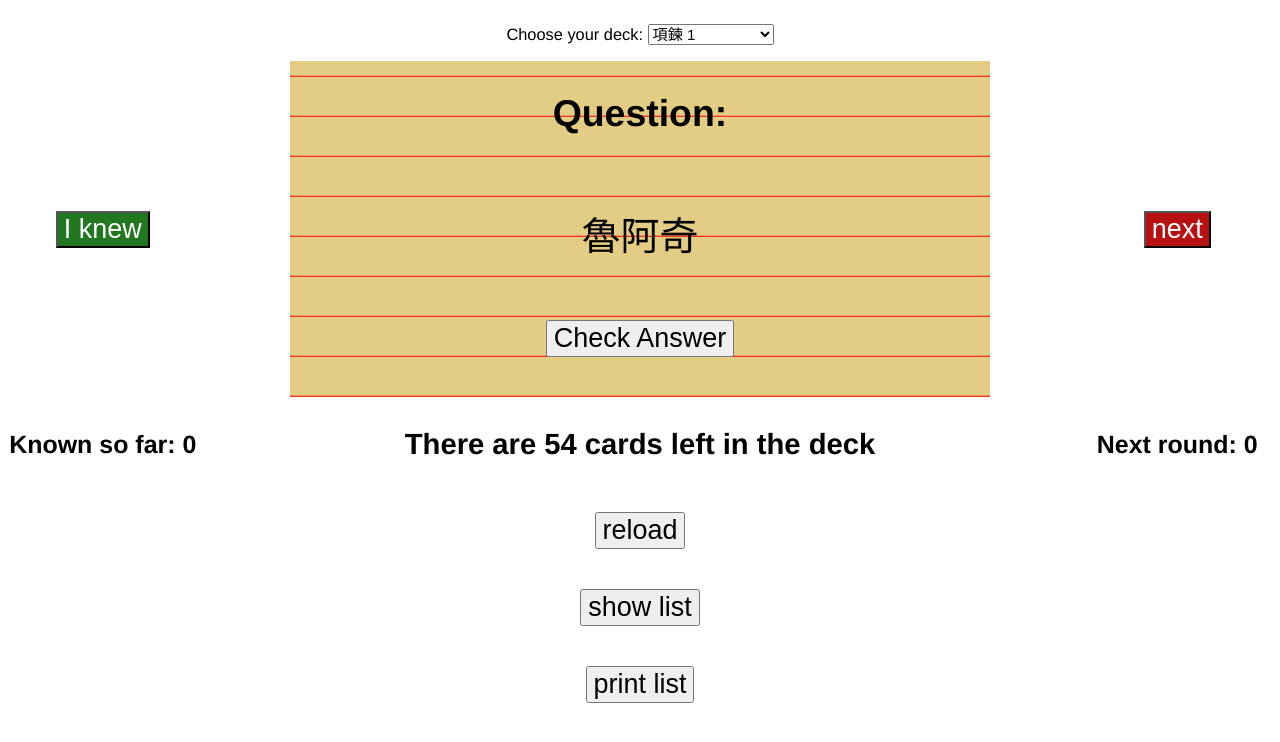
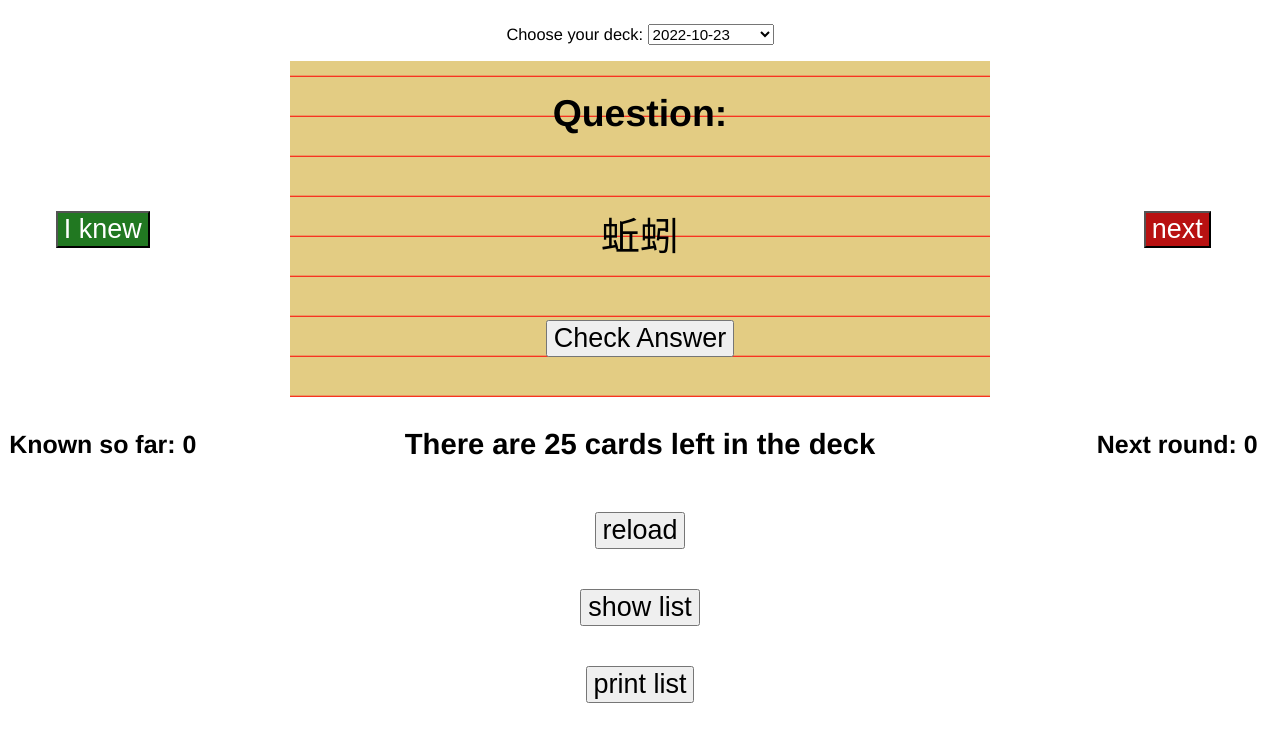
Before and after one commit to puideveloper8/puideveloper8.github.io, a plain HTML site: page index.html in a window 1280 px wide. Drawn offline with nearby package versions, Linux system fonts and the light colour scheme.

Commit message:
update 20221023

```diff
--- a/index.html
+++ b/index.html
@@ -7,6 +7,7 @@
     <meta name="viewport" content="width=device-width, initial-scale=1">
     <link rel="stylesheet" type="text/css" media="screen" href="main.css" />
     <link rel="stylesheet" type="text/css" media="screen" href="mobile.css" />
+    <script type="text/javascript" src="./questionsJSON/l_20221023.json"></script>
     <script type="text/javascript" src="./questionsJSON/necklace1.json"></script>
     <script type="text/javascript" src="./questionsJSON/necklace2.json"></script>
     <script type="text/javascript" src="./questionsJSON/necklace3.json"></script>
@@ -26,6 +27,7 @@
         <div class="head">
             <lable class="lable" for="kartendecks">Choose your deck:</lable>
             <select class="decks" name="kartendecks" id="decks">
+                <option id="l_20221023" value="l_20221023">2022-10-23</option>
                 <option id="necklace1" value="necklace1">項鍊 1</option>
                 <option id="necklace2" value="necklace2">項鍊 2</option>
                 <option id="necklace3" value="necklace3">項鍊 3</option>
--- a/main.js
+++ b/main.js
@@ -1,6 +1,6 @@
 // load questionSets into scope
 // index 0 will be chosen as default on page load
-const questionSetsJSON = [necklace1, necklace2, necklace3, necklace4, necklace5, prince, leaf1, leaf2, leaf3, leaf4, leaf5];
+const questionSetsJSON = [l_20221023, necklace1, necklace2, necklace3, necklace4, necklace5, prince, leaf1, leaf2, leaf3, leaf4, leaf5];
 
 // ask youser before leaving the page if they really want to
 window.addEventListener("beforeunload", (e) => {
@@ -26,6 +26,7 @@ let printBUTTON = document.querySelector(".print_list");
 
 // card-deck-choice-fields
 const cardDeckOptions = [
+    "l_20221023",
     "necklace1",
     "necklace2",
     "necklace3",
--- /dev/null
+++ b/questionsJSON/l_20221023.json
@@ -0,0 +1,27 @@
+l_20221023 =[
+    {"question":"鶴立雞群","Answer":"hèlì jīqún"},
+    {"question":"諺語","Answer":"yànyǔ"},
+    {"question":"熱潮","Answer":"rècháo"},
+    {"question":"雨後春筍","Answer":"yǔhòuchūnsǔn"},
+    {"question":"發揮","Answer":"fāhuī"},
+    {"question":"非凡","Answer":"fēifán"},
+    {"question":"吐司","Answer":"tǔsī"},
+    {"question":"魚丸","Answer":"yúwán"},
+    {"question":"蚯蚓","Answer":"qiūyǐn"},
+    {"question":"偶爾","Answer":"ǒuěr"},
+    {"question":"不屑一顧","Answer":"bùxiè yīgù"},
+    {"question":"熱潮","Answer":"rècháo"},
+    {"question":"特殊","Answer":"tèshū"},
+    {"question":"喜好","Answer":"xǐhào"},
+    {"question":"剩飯","Answer":"shèngfàn"},
+    {"question":"特製","Answer":"tè zhì"},
+    {"question":"凹槽","Answer":"āocáo"},
+    {"question":"叩","Answer":"kòu"},
+    {"question":"爭相","Answer":"zhēngxiāng"},
+    {"question":"特殊","Answer":"tèshū"},
+    {"question":"高麗菜葉","Answer":"gāolícài yè"},
+    {"question":"挑嘴","Answer":"tiǎozuǐ"},
+    {"question":"快高長大","Answer":"kuàigāocháng dà"},
+    {"question":"提不起勁","Answer":"tíbùqǐ jìn"},
+    {"question":"戲","Answer":"xì"}
+]
```
